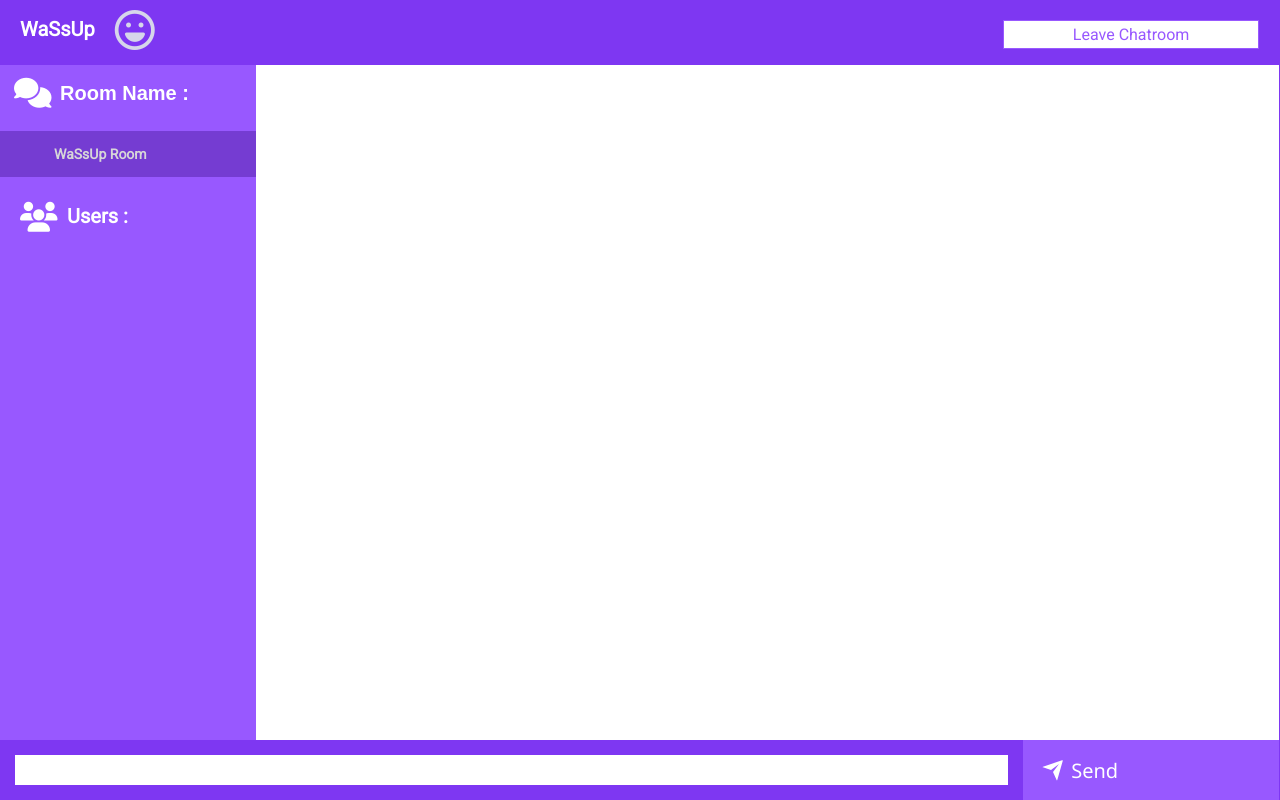
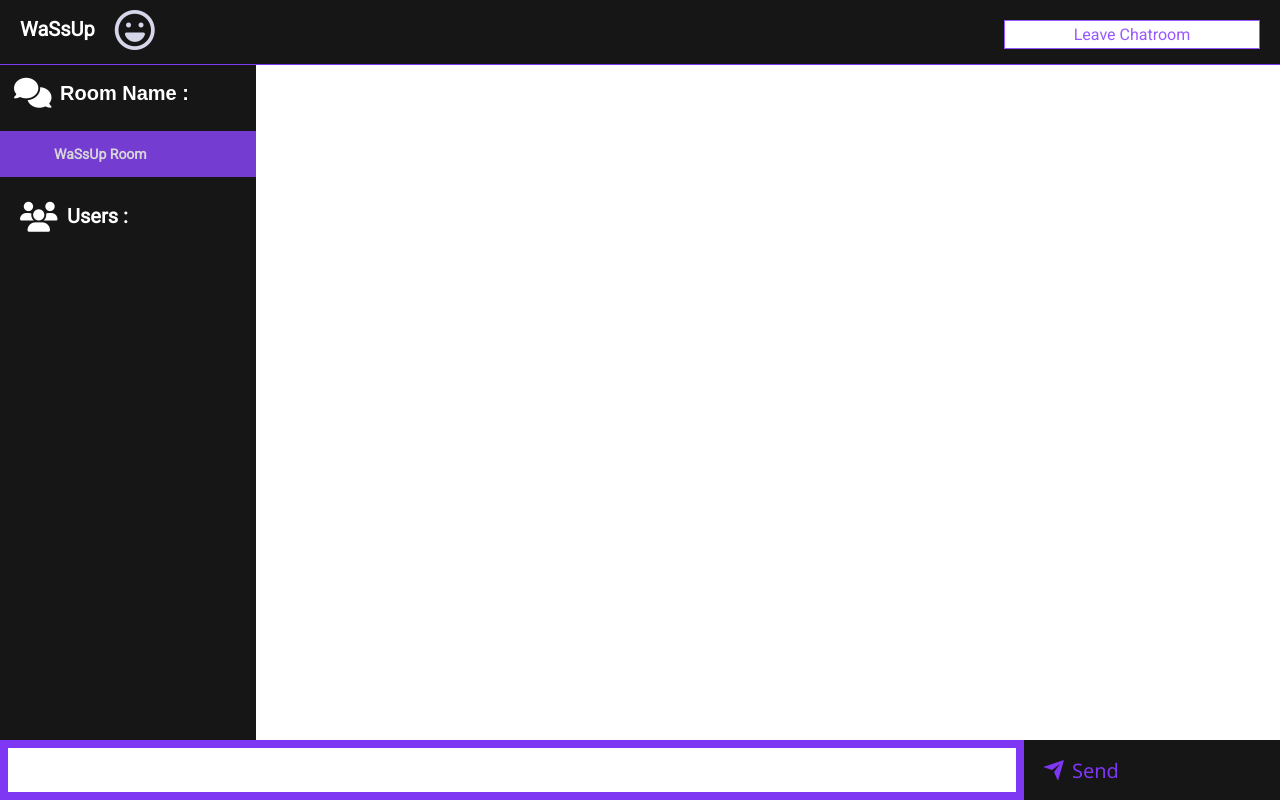
Before and after one commit to Achref-dot-afk/chat-app, a website: page public/chat.html in a window 1280 px wide. Drawn offline with nearby package versions, Linux system fonts and the light colour scheme; no server answers.

Commit message:
Update styles.css

```diff
--- a/public/styles.css
+++ b/public/styles.css
@@ -15,14 +15,13 @@ body{
     height: 100%;
     background-color: #fff;
 
-    border-right: 1px solid rgb(126, 55, 242);
-
 }
 header{
     width: 100%;
     height: 65px;
-    background-color: rgb(126, 55, 242);
+    background-color: rgb(23, 22, 22);
     display: flex;
+    border-bottom: 1px solid rgb(126, 55, 242);
 }
 #chat-form{
     position : absolute;
@@ -38,7 +37,7 @@ input{
     background-color: #fff;
     color: rgb(23, 22, 22);
     font-family: 'roboto', sans-serif;
-    border : 15px solid rgb(126, 55, 242);
+    border : 8px solid rgb(126, 55, 242);
 }
 button{
     width: 20%;
@@ -50,7 +49,7 @@ button{
 }
 #accounts{
     width: 20%;
-    background-color: rgb(152, 88, 255);
+    background-color: rgb(23, 22, 22);
     position: absolute;
     top: 65px;
     left: 0;
@@ -59,8 +58,8 @@ button{
 #send {
     font-family: inherit;
     font-size: 20px;
-    background: rgb(152, 88, 255);
-    color: white;
+    background: rgb(23, 22, 22);
+    color: rgb(126, 55, 242);
     padding: 0.7em 1em;
     padding-left: 0.9em;
     display: flex;
@@ -150,7 +149,7 @@ button{
     background-color: #fff;
     position: absolute;
     top: 65px;
-    left: 30%;
+    left: 20.5%;
     bottom: 60px;
     overflow-y: scroll;
 }
```
